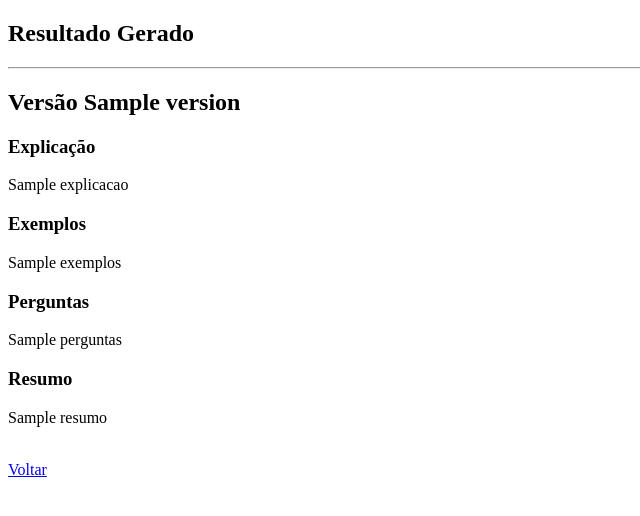
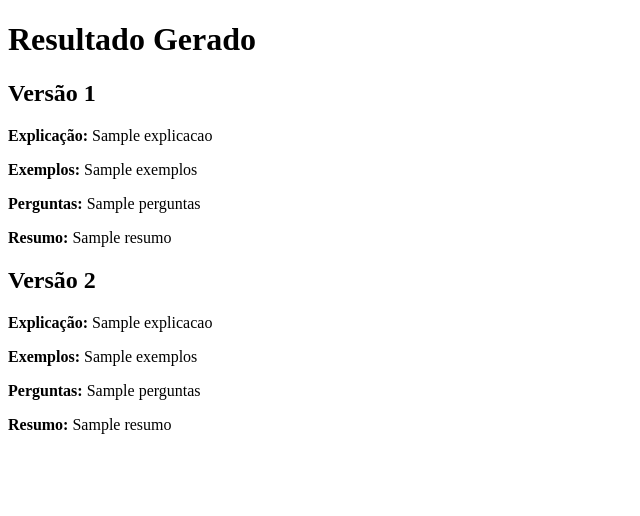
Before and after one commit to GiovannaMafra/AI-education-project, a Flask app: template templates/result.html in a window 1280 px wide. Shown: the top 516 px of the page, without its empty margins (0-640 px from the left). Run offline with Flask 3, Linux system fonts and the light colour scheme; the template is opened without the code that fills it: most values are stand-ins (such as "Sample title", 1, 10 or a date in 2020).

Commit message:
fix outputs visualization on results page

```diff
--- a/app.py
+++ b/app.py
@@ -141,15 +141,22 @@ def generate_main(name, age, level, howLearning, topic, prompt_option):
 
     verify_profile(name, age, level, howLearning, topic)
 
+    outputs = {
+        "v1": None,
+        "v2": None
+    }
+
     if prompt_option == "Compare":
-        return {
-            "v1": verify_response(name, age, level, howLearning, topic, "1"),
-            "v2": verify_response(name, age, level, howLearning, topic, "2")
-        }
-    else:
-        return{
-            "result": verify_response(name, age, level, howLearning, topic, prompt_option)
-        }
+        outputs["v1"] = verify_response(name, age, level, howLearning, topic, "1")
+        outputs["v2"] = verify_response(name, age, level, howLearning, topic, "2")
+
+    elif prompt_option == "v1":
+        outputs["v1"] = verify_response(name, age, level, howLearning, topic, "1")
+
+    elif prompt_option == "v2":
+        outputs["v2"] = verify_response(name, age, level, howLearning, topic, "2")
+
+    return outputs
 
 if __name__ == "__main__":
     app.run(debug=True)
--- a/templates/result.html
+++ b/templates/result.html
@@ -5,29 +5,23 @@
 </head>
 <body>
 
-<h2>Resultado Gerado</h2>
+<h1>Resultado Gerado</h1>
 
-{% for version, content in outputs.items() %}
+{% if outputs.v1 %}
+    <h2>Versão 1</h2>
+    <p><strong>Explicação:</strong> {{ outputs.v1.explicacao }}</p>
+    <p><strong>Exemplos:</strong> {{ outputs.v1.exemplos }}</p>
+    <p><strong>Perguntas:</strong> {{ outputs.v1.perguntas }}</p>
+    <p><strong>Resumo:</strong> {{ outputs.v1.resumo }}</p>
+{% endif %}
 
-<hr>
-<h2>Versão {{ version }}</h2>
-
-<h3>Explicação</h3>
-<p>{{ outputs.explicacao }}</p>
-
-<h3>Exemplos</h3>
-<p>{{ outputs.exemplos }}</p>
-
-<h3>Perguntas</h3>
-<p>{{ outputs.perguntas }}</p>
-
-<h3>Resumo</h3>
-<p>{{ outputs.resumo }}</p>
-
-{% endfor %}
-
-<br>
-<a href="/">Voltar</a>
+{% if outputs.v2 %}
+    <h2>Versão 2</h2>
+    <p><strong>Explicação:</strong> {{ outputs.v2.explicacao }}</p>
+    <p><strong>Exemplos:</strong> {{ outputs.v2.exemplos }}</p>
+    <p><strong>Perguntas:</strong> {{ outputs.v2.perguntas }}</p>
+    <p><strong>Resumo:</strong> {{ outputs.v2.resumo }}</p>
+{% endif %}
 
 </body>
 </html>
```
